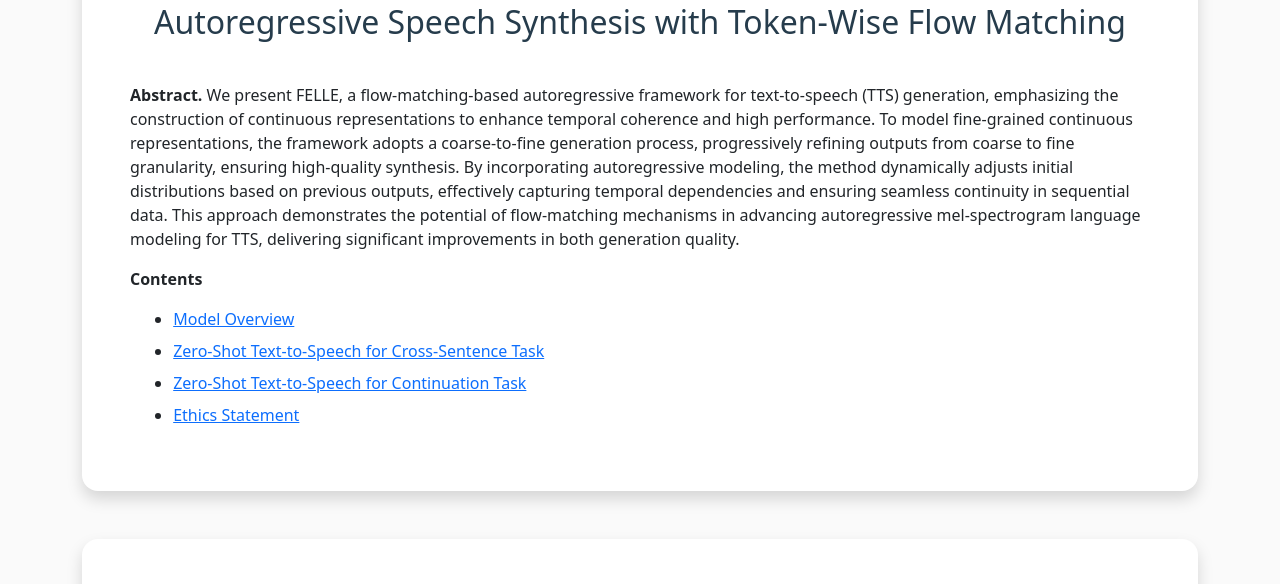
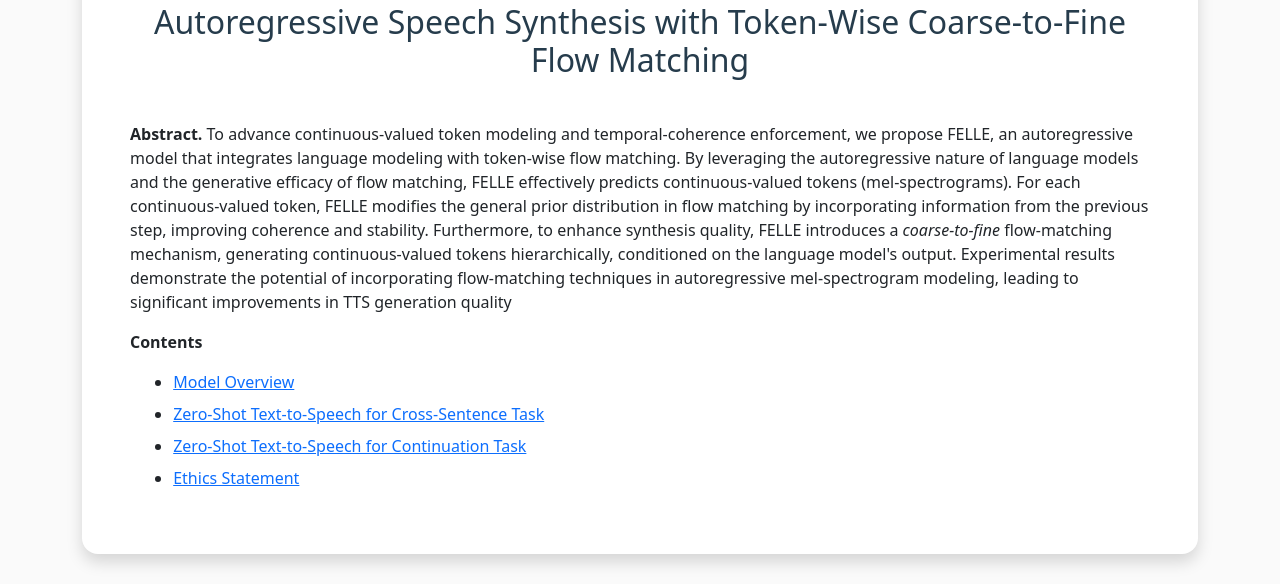
Before and after one commit to felle-demo/felle-demo.github.io, a plain HTML site: page index.html in a window 1280 px wide. Shown: the part 165-749 px from the top of the page. Drawn offline with Linux system fonts and the light colour scheme.

Commit message:
Update index.html

```diff
--- a/index.html
+++ b/index.html
@@ -26,22 +26,23 @@
                 <div class="container pt-5 mt-5 shadow p-5 mb-5 bg-white rounded">
                     <div class="text-center">
                         <h1>FELLE</h1>
-                        <h2>Autoregressive Speech Synthesis with Token-Wise Flow Matching</h2>
+                        <h2>Autoregressive Speech Synthesis with Token-Wise Coarse-to-Fine Flow Matching</h2>
                         <br>
 
                     </div>
                     <p>
                         <b>Abstract.</b>
-                        We present FELLE, a flow-matching-based autoregressive framework for text-to-speech (TTS)
-                        generation, emphasizing the construction of continuous representations to enhance temporal
-                        coherence and high performance. To model fine-grained continuous representations, the framework
-                        adopts a coarse-to-fine generation process, progressively refining outputs from coarse to fine
-                        granularity, ensuring high-quality synthesis. By incorporating autoregressive modeling, the
-                        method dynamically adjusts initial distributions based on previous outputs, effectively
-                        capturing temporal dependencies and ensuring seamless continuity in sequential data. This
-                        approach demonstrates the potential of flow-matching mechanisms in advancing autoregressive
-                        mel-spectrogram language modeling for TTS, delivering significant improvements in both
-                        generation quality.
+                        To advance continuous-valued token modeling and temporal-coherence enforcement, we propose
+                        FELLE, an autoregressive model that integrates language modeling with token-wise flow matching.
+                        By leveraging the autoregressive nature of language models and the generative efficacy of flow
+                        matching, FELLE effectively predicts continuous-valued tokens (mel-spectrograms). For each
+                        continuous-valued token, FELLE modifies the general prior distribution in flow matching by
+                        incorporating information from the previous step, improving coherence and stability.
+                        Furthermore, to enhance synthesis quality, FELLE introduces a <i>coarse-to-fine</i>
+                        flow-matching mechanism, generating continuous-valued tokens hierarchically, conditioned on the
+                        language model's output. Experimental results demonstrate the potential of incorporating
+                        flow-matching techniques in autoregressive mel-spectrogram modeling, leading to significant
+                        improvements in TTS generation quality
                     </p>
 
                     <p>
@@ -65,7 +66,7 @@
 
                     <body>
                         <p style="text-align: center;">
-                            <img src="pics/felle-demo.png" height="500" width="800">
+                            <img src="pics/overview.png" height="500" width="800">
                         </p>
                     </body>
                     <p style="width: 100%; margin: auto; ">
@@ -89,8 +90,8 @@
                                 <tr>
                                     <th style="text-align: center">English Text</th>
                                     <th style="text-align: center">Speaker Prompt</th>
+                                    <th style="text-align: center">MELLE</th>
                                     <th style="text-align: center">FELLE</th>
-                                    <th style="text-align: center">MELLE</th>
                                 </tr>
                             </thead>
                             <tbody>
@@ -107,13 +108,13 @@
                                     </td>
                                     <td style="text-align: center">
                                         <audio controls="controls" style="width: 140px;">
-                                            <source src="audio/cross_sentence/felle/1284-1180-0003_s0_gen.wav" />
+                                            <source src="audio/cross_sentence/melle/1284-1180-0003_s2_gen.wav" />
                                             Your browser does not support the audio element.
                                         </audio>
                                     </td>
                                     <td style="text-align: center">
                                         <audio controls="controls" style="width: 140px;">
-                                            <source src="audio/cross_sentence/melle/1284-1180-0003_s2_gen.wav" />
+                                            <source src="audio/cross_sentence/felle/1284-1180-0003_s0_gen.wav" />
                                             Your browser does not support the audio element.
                                         </audio>
                                     </td>
@@ -130,13 +131,13 @@
                                     </td>
                                     <td style="text-align: center">
                                         <audio controls="controls" style="width: 140px;">
-                                            <source src="audio/cross_sentence/felle/5142-33396-0038_s0_gen.wav" />
+                                            <source src="audio/cross_sentence/melle/5142-33396-0038_s3_gen.wav" />
                                             Your browser does not support the audio element.
                                         </audio>
                                     </td>
                                     <td style="text-align: center">
                                         <audio controls="controls" style="width: 140px;">
-                                            <source src="audio/cross_sentence/melle/5142-33396-0038_s3_gen.wav" />
+                                            <source src="audio/cross_sentence/felle/5142-33396-0038_s0_gen.wav" />
                                             Your browser does not support the audio element.
                                         </audio>
                                     </td>
@@ -153,13 +154,13 @@
                                     </td>
                                     <td style="text-align: center">
                                         <audio controls="controls" style="width: 140px;">
-                                            <source src="audio/cross_sentence/felle/1995-1826-0002_s0_gen.wav" />
+                                            <source src="audio/cross_sentence/melle/1995-1826-0002_s4_gen.wav" />
                                             Your browser does not support the audio element.
                                         </audio>
                                     </td>
                                     <td style="text-align: center">
                                         <audio controls="controls" style="width: 140px;">
-                                            <source src="audio/cross_sentence/melle/1995-1826-0002_s4_gen.wav" />
+                                            <source src="audio/cross_sentence/felle/1995-1826-0002_s0_gen.wav" />
                                             Your browser does not support the audio element.
                                         </audio>
                                     </td>
@@ -177,13 +178,13 @@
                                     </td>
                                     <td style="text-align: center">
                                         <audio controls="controls" style="width: 140px;">
-                                            <source src="audio/cross_sentence/felle/5142-33396-0065_s0_gen.wav" />
+                                            <source src="audio/cross_sentence/melle/5142-33396-0065_s2_gen.wav" />
                                             Your browser does not support the audio element.
                                         </audio>
                                     </td>
                                     <td style="text-align: center">
                                         <audio controls="controls" style="width: 140px;">
-                                            <source src="audio/cross_sentence/melle/5142-33396-0065_s2_gen.wav" />
+                                            <source src="audio/cross_sentence/felle/5142-33396-0065_s0_gen.wav" />
                                             Your browser does not support the audio element.
                                         </audio>
                                     </td>
@@ -200,13 +201,13 @@
                                     </td>
                                     <td style="text-align: center">
                                         <audio controls="controls" style="width: 140px;">
-                                            <source src="audio/cross_sentence/felle/908-157963-0027_s0_gen.wav" />
+                                            <source src="audio/cross_sentence/melle/908-157963-0027_s4_gen.wav" />
                                             Your browser does not support the audio element.
                                         </audio>
                                     </td>
                                     <td style="text-align: center">
                                         <audio controls="controls" style="width: 140px;">
-                                            <source src="audio/cross_sentence/melle/908-157963-0027_s4_gen.wav" />
+                                            <source src="audio/cross_sentence/felle/908-157963-0027_s0_gen.wav" />
                                             Your browser does not support the audio element.
                                         </audio>
                                     </td>
@@ -226,13 +227,13 @@
                                     </td>
                                     <td style="text-align: center">
                                         <audio controls="controls" style="width: 140px;">
-                                            <source src="audio/cross_sentence/felle/2961-960-0016_s0_gen.wav" />
+                                            <source src="audio/cross_sentence/melle/2961-960-0016_s3_gen.wav" />
                                             Your browser does not support the audio element.
                                         </audio>
                                     </td>
                                     <td style="text-align: center">
                                         <audio controls="controls" style="width: 140px;">
-                                            <source src="audio/cross_sentence/melle/2961-960-0016_s3_gen.wav" />
+                                            <source src="audio/cross_sentence/felle/2961-960-0016_s0_gen.wav" />
                                             Your browser does not support the audio element.
                                         </audio>
                                     </td>
@@ -250,13 +251,13 @@
                                     </td>
                                     <td style="text-align: center">
                                         <audio controls="controls" style="width: 140px;">
-                                            <source src="audio/cross_sentence/felle/4446-2275-0000_s0_gen.wav" />
+                                            <source src="audio/cross_sentence/melle/4446-2275-0000_s2_gen.wav" />
                                             Your browser does not support the audio element.
                                         </audio>
                                     </td>
                                     <td style="text-align: center">
                                         <audio controls="controls" style="width: 140px;">
-                                            <source src="audio/cross_sentence/melle/4446-2275-0000_s2_gen.wav" />
+                                            <source src="audio/cross_sentence/felle/4446-2275-0000_s0_gen.wav" />
                                             Your browser does not support the audio element.
                                         </audio>
                                     </td>
@@ -275,13 +276,13 @@
                                     </td>
                                     <td style="text-align: center">
                                         <audio controls="controls" style="width: 140px;">
-                                            <source src="audio/cross_sentence/felle/8555-284447-0000_s0_gen.wav" />
+                                            <source src="audio/cross_sentence/melle/8555-284447-0000_s0_gen.wav" />
                                             Your browser does not support the audio element.
                                         </audio>
                                     </td>
                                     <td style="text-align: center">
                                         <audio controls="controls" style="width: 140px;">
-                                            <source src="audio/cross_sentence/melle/8555-284447-0000_s0_gen.wav" />
+                                            <source src="audio/cross_sentence/felle/8555-284447-0000_s0_gen.wav" />
                                             Your browser does not support the audio element.
                                         </audio>
                                     </td>
@@ -306,8 +307,8 @@
                                 <tr>
                                     <th style="text-align: center">English Text</th>
                                     <th style="text-align: center">Speaker Prompt</th>
+                                    <th style="text-align: center">MELLE</th>
                                     <th style="text-align: center">FELLE</th>
-                                    <th style="text-align: center">MELLE</th>
                                 </tr>
                             </thead>
                             <tbody>
@@ -322,13 +323,13 @@
                                     </td>
                                     <td style="text-align: center">
                                         <audio controls="controls" style="width: 140px;">
-                                            <source src="audio/continuation/felle/8463-294825-0016_s0_gen.wav" />
+                                            <source src="audio/continuation/melle/8463-294825-0016_s0_gen.wav" />
                                             Your browser does not support the audio element.
                                         </audio>
                                     </td>
                                     <td style="text-align: center">
                                         <audio controls="controls" style="width: 140px;">
-                                            <source src="audio/continuation/melle/8463-294825-0016_s0_gen.wav" />
+                                            <source src="audio/continuation/felle/8463-294825-0016_s0_gen.wav" />
                                             Your browser does not support the audio element.
                                         </audio>
                                     </td>
@@ -345,13 +346,13 @@
                                     </td>
                                     <td style="text-align: center">
                                         <audio controls="controls" style="width: 140px;">
-                                            <source src="audio/continuation/felle/237-134500-0032_s0_gen.wav" />
+                                            <source src="audio/continuation/melle/237-134500-0032_s0_gen.wav" />
                                             Your browser does not support the audio element.
                                         </audio>
                                     </td>
                                     <td style="text-align: center">
                                         <audio controls="controls" style="width: 140px;">
-                                            <source src="audio/continuation/melle/237-134500-0032_s0_gen.wav" />
+                                            <source src="audio/continuation/felle/237-134500-0032_s0_gen.wav" />
                                             Your browser does not support the audio element.
                                         </audio>
                                     </td>
@@ -367,13 +368,13 @@
                                     </td>
                                     <td style="text-align: center">
                                         <audio controls="controls" style="width: 140px;">
-                                            <source src="audio/continuation/felle/1284-1180-0032_s0_gen.wav" />
+                                            <source src="audio/continuation/melle/1284-1180-0032_s4_gen.wav" />
                                             Your browser does not support the audio element.
                                         </audio>
                                     </td>
                                     <td style="text-align: center">
                                         <audio controls="controls" style="width: 140px;">
-                                            <source src="audio/continuation/melle/1284-1180-0032_s4_gen.wav" />
+                                            <source src="audio/continuation/felle/1284-1180-0032_s0_gen.wav" />
                                             Your browser does not support the audio element.
                                         </audio>
                                     </td>
@@ -390,13 +391,13 @@
                                     </td>
                                     <td style="text-align: center">
                                         <audio controls="controls" style="width: 140px;">
-                                            <source src="audio/continuation/felle/3570-5694-0001_s0_gen.wav" />
+                                            <source src="audio/continuation/melle/3570-5694-0001_s4_gen.wav" />
                                             Your browser does not support the audio element.
                                         </audio>
                                     </td>
                                     <td style="text-align: center">
                                         <audio controls="controls" style="width: 140px;">
-                                            <source src="audio/continuation/melle/3570-5694-0001_s4_gen.wav" />
+                                            <source src="audio/continuation/felle/3570-5694-0001_s0_gen.wav" />
                                             Your browser does not support the audio element.
                                         </audio>
                                     </td>
@@ -412,13 +413,13 @@
                                     </td>
                                     <td style="text-align: center">
                                         <audio controls="controls" style="width: 140px;">
-                                            <source src="audio/continuation/felle/4970-29095-0032_s0_gen.wav" />
+                                            <source src="audio/continuation/melle/4970-29095-0032_s1_gen.wav" />
                                             Your browser does not support the audio element.
                                         </audio>
                                     </td>
                                     <td style="text-align: center">
                                         <audio controls="controls" style="width: 140px;">
-                                            <source src="audio/continuation/melle/4970-29095-0032_s1_gen.wav" />
+                                            <source src="audio/continuation/felle/4970-29095-0032_s0_gen.wav" />
                                             Your browser does not support the audio element.
                                         </audio>
                                     </td>
@@ -435,13 +436,13 @@
                                     </td>
                                     <td style="text-align: center">
                                         <audio controls="controls" style="width: 140px;">
-                                            <source src="audio/continuation/felle/5142-33396-0006_s0_gen.wav" />
+                                            <source src="audio/continuation/melle/5142-33396-0006_s0_gen.wav" />
                                             Your browser does not support the audio element.
                                         </audio>
                                     </td>
                                     <td style="text-align: center">
                                         <audio controls="controls" style="width: 140px;">
-                                            <source src="audio/continuation/melle/5142-33396-0006_s0_gen.wav" />
+                                            <source src="audio/continuation/felle/5142-33396-0006_s0_gen.wav" />
                                             Your browser does not support the audio element.
                                         </audio>
                                     </td>
@@ -458,13 +459,13 @@
                                     </td>
                                     <td style="text-align: center">
                                         <audio controls="controls" style="width: 140px;">
-                                            <source src="audio/continuation/felle/6829-68771-0027_s0_gen.wav" />
+                                            <source src="audio/continuation/melle/6829-68771-0027_s1_gen.wav" />
                                             Your browser does not support the audio element.
                                         </audio>
                                     </td>
                                     <td style="text-align: center">
                                         <audio controls="controls" style="width: 140px;">
-                                            <source src="audio/continuation/melle/6829-68771-0027_s1_gen.wav" />
+                                            <source src="audio/continuation/felle/6829-68771-0027_s0_gen.wav" />
                                             Your browser does not support the audio element.
                                         </audio>
                                     </td>
@@ -480,13 +481,13 @@
                                     </td>
                                     <td style="text-align: center">
                                         <audio controls="controls" style="width: 140px;">
-                                            <source src="audio/continuation/felle/121-127105-0034_s0_gen.wav" />
+                                            <source src="audio/continuation/melle/121-127105-0034_s1_gen.wav" />
                                             Your browser does not support the audio element.
                                         </audio>
                                     </td>
                                     <td style="text-align: center">
                                         <audio controls="controls" style="width: 140px;">
-                                            <source src="audio/continuation/melle/121-127105-0034_s1_gen.wav" />
+                                            <source src="audio/continuation/felle/121-127105-0034_s0_gen.wav" />
                                             Your browser does not support the audio element.
                                         </audio>
                                     </td>
```
